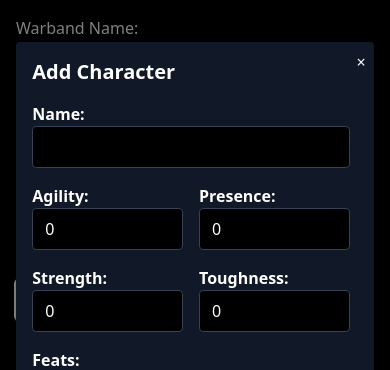
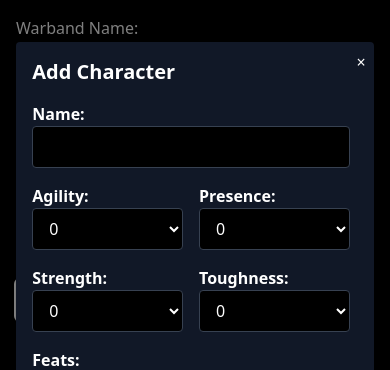
Before and after one commit to dnirns/forbidden-psalm-warband-log, a SvelteKit app: page / in a window 390 px wide. Both pictures are taken after a click on the button "Add Character". Shown: the top 370 px of the page. Built offline with nearby package versions, Linux system fonts and the light colour scheme.

Commit message:
fix mobile input types and refactor

```diff
--- /dev/null
+++ b/src/lib/stats.ts
@@ -0,0 +1,8 @@
+export const statValues = [-3, -2, -1, 0, 1, 2, 3];
+// Define which stats you want to show in this manner
+export const stats = [
+	{ label: 'Agility', key: 'agility' },
+	{ label: 'Presence', key: 'presence' },
+	{ label: 'Strength', key: 'strength' },
+	{ label: 'Toughness', key: 'toughness' }
+];
--- a/src/routes/+page.svelte
+++ b/src/routes/+page.svelte
@@ -1,8 +1,10 @@
 <script lang="ts">
 	import { onMount } from 'svelte';
+	import { browser } from '$app/environment';
 	import { calculateCharacterCost } from '$lib/utils';
 	import { type Character, type WarbandData } from '$lib/types';
 	import items from '$lib/items';
+	import { stats, statValues } from '$lib/stats';
 
 	const STORAGE_KEY = 'warband_data';
 
@@ -19,6 +21,14 @@
 	let showModal = false;
 	let editingWarbandName = false;
 	let tempWarbandName = '';
+
+	let isMobile = false;
+
+	// check if the user is on a mobile device for different numerical input types
+	if (browser) {
+		const ua = navigator.userAgent.toLowerCase();
+		isMobile = /android|webos|iphone|ipad|ipod|blackberry|iemobile|opera mini/.test(ua);
+	}
 
 	const defaultCharacter = (): Character => ({
 		agility: 0,
@@ -78,17 +88,27 @@
 	};
 
 	const addOrUpdateCharacter = () => {
+		const hpValue = parseInt(currentCharacter.hp as unknown as string, 10) || 0;
+		const armourValue = parseInt(currentCharacter.armour as unknown as string, 10) || 0;
+
+		currentCharacter.hp = hpValue;
+		currentCharacter.armour = armourValue;
+
 		recalculateCost();
+
 		const costDifference = originalCharacterGold - currentCharacterGold;
+
 		warbandData.gold += costDifference;
 
 		if (selectedIndex === -1) {
+			// add a new character
 			warbandData.characters = [...warbandData.characters, { ...currentCharacter }];
 		} else {
+			// update an existing character
 			warbandData.characters[selectedIndex] = { ...currentCharacter };
 			warbandData.characters = [...warbandData.characters];
 		}
-
+		// reset state
 		currentCharacterGold = 0;
 		originalCharacterGold = 0;
 		selectedIndex = -1;
@@ -258,7 +278,6 @@
 </div>
 
 {#if showModal}
-	<!-- Add -webkit-overflow-scrolling: touch for smooth scrolling -->
 	<div class="fixed inset-0 z-50 flex items-center justify-center bg-black bg-opacity-50">
 		<div
 			class="relative max-h-[90vh] w-11/12 max-w-md overflow-auto rounded bg-gray-900 p-4 pr-6 text-white shadow"
@@ -284,51 +303,19 @@
 				</div>
 
 				<div class="grid grid-cols-2 gap-4">
-					<div>
-						<p class="block font-bold">Agility:</p>
-						<input
-							type="number"
-							inputmode="numeric"
-							pattern="[0-9]*"
-							min="-3"
-							max="3"
-							bind:value={currentCharacter.agility}
-							class="w-full rounded border border-gray-700 bg-black px-3 py-2 text-base focus:outline-none focus:ring-2 focus:ring-white"
-						/>
-					</div>
-
-					<div>
-						<p class="block font-bold">Presence:</p>
-						<input
-							type="number"
-							inputmode="numeric"
-							pattern="[0-9]*"
-							bind:value={currentCharacter.presence}
-							class="w-full rounded border border-gray-700 bg-black px-3 py-2 text-base focus:outline-none focus:ring-2 focus:ring-white"
-						/>
-					</div>
-
-					<div>
-						<p class="block font-bold">Strength:</p>
-						<input
-							type="number"
-							inputmode="numeric"
-							pattern="[0-9]*"
-							bind:value={currentCharacter.strength}
-							class="w-full rounded border border-gray-700 bg-black px-3 py-2 text-base focus:outline-none focus:ring-2 focus:ring-white"
-						/>
-					</div>
-
-					<div>
-						<p class="block font-bold">Toughness:</p>
-						<input
-							type="number"
-							inputmode="numeric"
-							pattern="[0-9]*"
-							bind:value={currentCharacter.toughness}
-							class="w-full rounded border border-gray-700 bg-black px-3 py-2 text-base focus:outline-none focus:ring-2 focus:ring-white"
-						/>
-					</div>
+					{#each stats as stat}
+						<div>
+							<p class="block font-bold">{stat.label}:</p>
+							<select
+								bind:value={currentCharacter[stat.key as keyof Character]}
+								class="w-full rounded border border-gray-700 bg-black px-3 py-2 focus:outline-none focus:ring-2 focus:ring-white"
+							>
+								{#each statValues as value}
+									<option {value}>{value}</option>
+								{/each}
+							</select>
+						</div>
+					{/each}
 				</div>
 
 				<div>
@@ -351,10 +338,12 @@
 				<div>
 					<p class="block font-bold">HP:</p>
 					<input
-						type="number"
+						type={isMobile ? 'text' : 'number'}
 						inputmode="numeric"
 						pattern="[0-9]*"
+						min="0"
 						bind:value={currentCharacter.hp}
+						placeholder="HP"
 						class="w-full rounded border border-gray-700 bg-black px-3 py-2 text-base focus:outline-none focus:ring-2 focus:ring-white"
 					/>
 				</div>
@@ -362,10 +351,12 @@
 				<div>
 					<p class="block font-bold">Armour:</p>
 					<input
-						type="number"
+						type={isMobile ? 'text' : 'number'}
 						inputmode="numeric"
 						pattern="[0-9]*"
+						min="0"
 						bind:value={currentCharacter.armour}
+						placeholder="Armour"
 						class="w-full rounded border border-gray-700 bg-black px-3 py-2 text-base focus:outline-none focus:ring-2 focus:ring-white"
 					/>
 				</div>
@@ -373,10 +364,10 @@
 				<div>
 					<p class="block font-bold">Inventory (number of slots):</p>
 					<input
-						type="number"
-						min="0"
+						type={isMobile ? 'text' : 'number'}
 						inputmode="numeric"
 						pattern="[0-9]*"
+						min="0"
 						on:input={(e) => updateInventory(parseInt((e.target as HTMLInputElement).value))}
 						bind:value={currentCharacter.inventory}
 						class="w-full rounded border border-gray-700 bg-black px-3 py-2 text-base focus:outline-none focus:ring-2 focus:ring-white"
```
